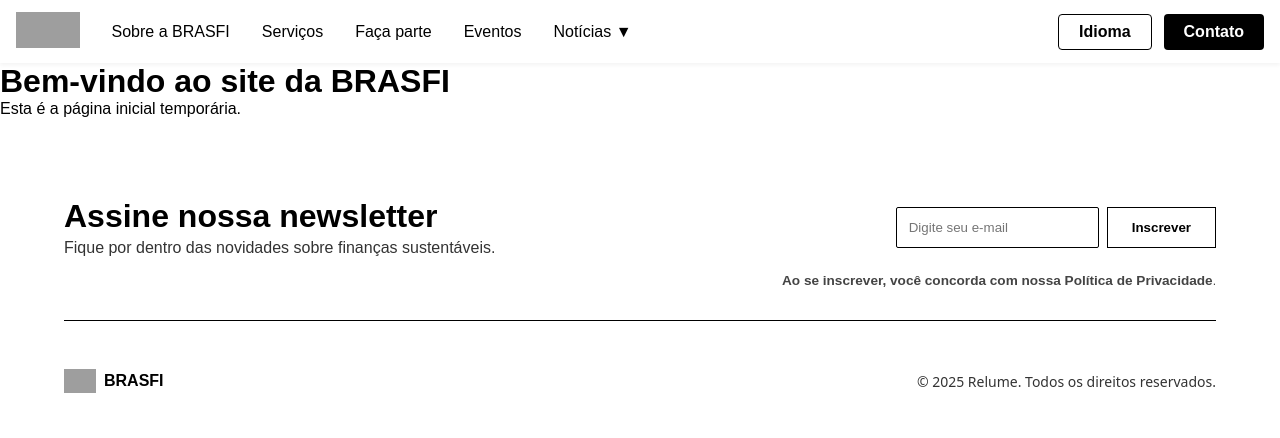
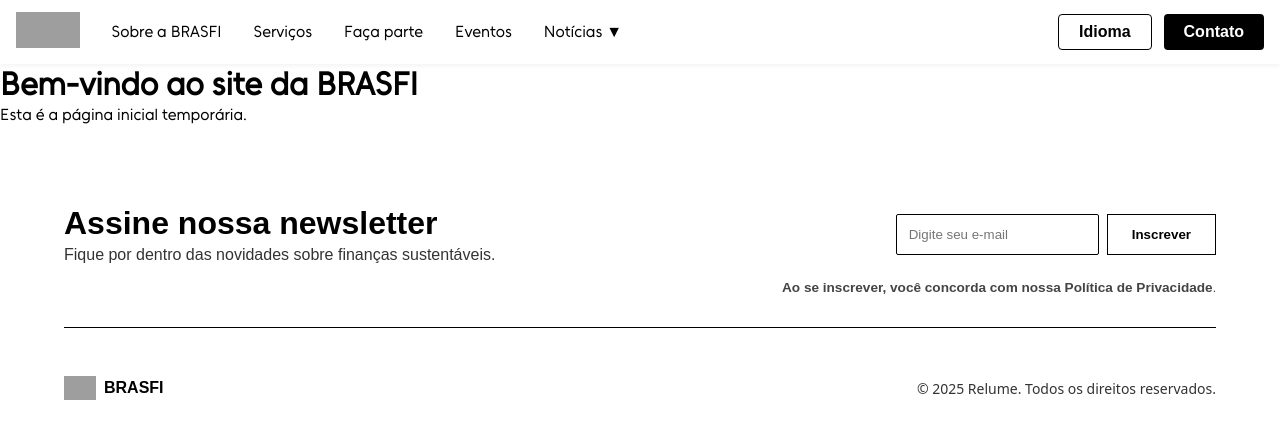
Before and after one commit to MatheusMV05/projetos3g2, a React (Vite) app in the folder Frontend/: page / in a window 1280 px wide. Shown: the top 438 px of the page. Built offline with nearby package versions, Linux system fonts and the light colour scheme; grey boxes are pictures that could not be loaded.

Commit message:
Adicionei a fonte (finalmente Joel será feliz)

```diff
--- a/Frontend/src/App.tsx
+++ b/Frontend/src/App.tsx
@@ -2,7 +2,11 @@ import React from 'react';
 import AppRoutes from './routes/AppRoutes';
 
 const App: React.FC = () => {
-	return <AppRoutes />;
+	return (
+		<div style={{ fontFamily: 'Unageo, sans-serif' }}>
+			<AppRoutes />
+		</div>
+	);
 };
 
 export default App;
--- a/Frontend/src/index.css
+++ b/Frontend/src/index.css
@@ -1,3 +1,10 @@
+@font-face {
+  font-family: 'Unageo';
+  src: url('./assets/fonts/Unageo-Regular.ttf') format('truetype');
+  font-weight: normal;
+  font-style: normal;
+}
+
 * {
   margin: 0;
   padding: 0;
```
Also changed, not shown: Frontend/src/assets/fonts/Unageo-Regular.ttf (added).
